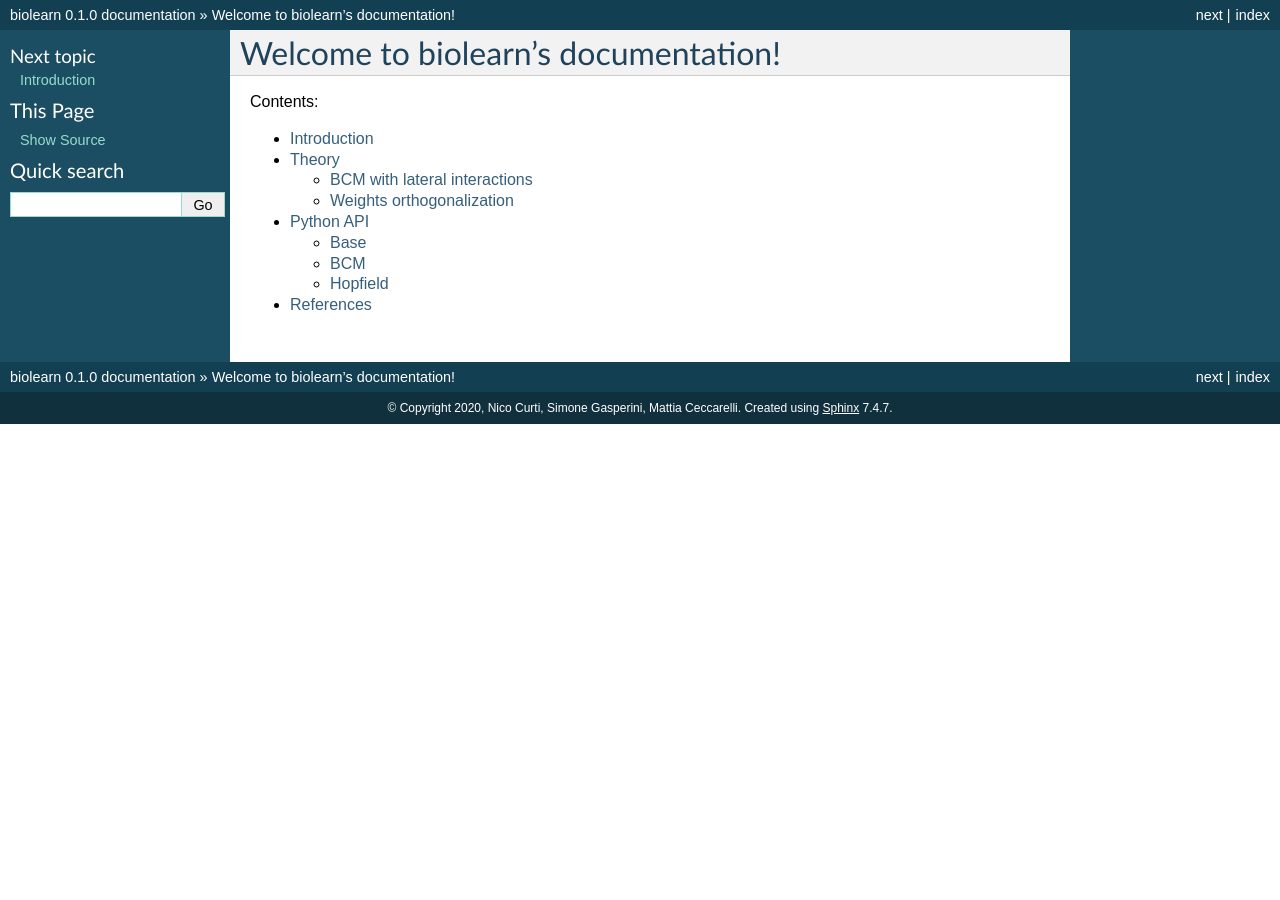
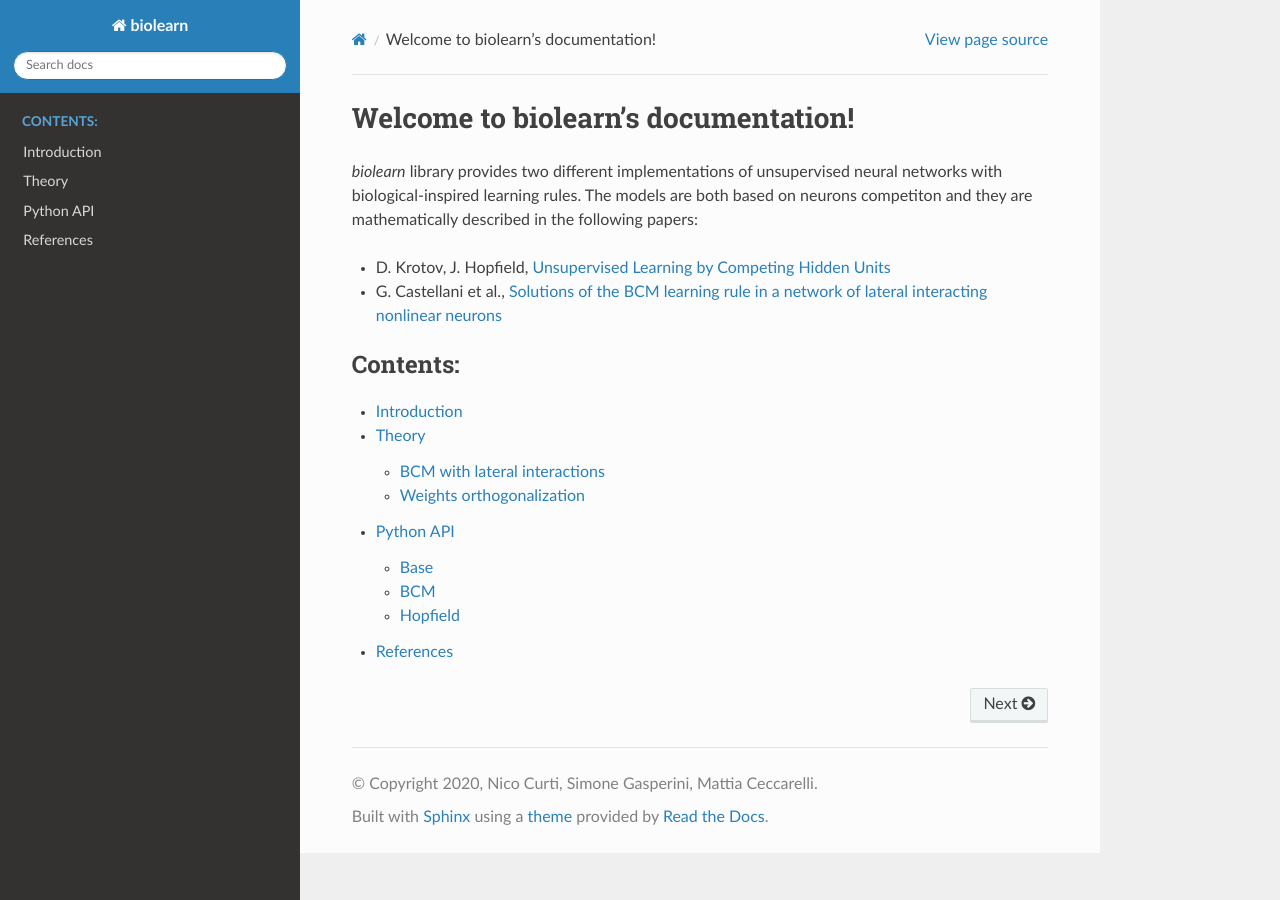
Before and after one commit to SimoneGasperini/biolearn, a Sphinx documentation site: the page built from docs/source/index.rst, in a window 1280 px wide. Built offline with Sphinx 7.4.7 and the Read the Docs theme 2.0.0, drawn with Linux system fonts in a browser that asks for light colours.

Commit message:
working on docs aesthetics

```diff
--- a/docs/source/conf.py
+++ b/docs/source/conf.py
@@ -23,7 +23,9 @@
 # ones.
 extensions = ['sphinx.ext.autodoc',
               'sphinx.ext.napoleon',
-              'sphinx.ext.viewcode'
+              'sphinx.ext.viewcode',
+              'sphinx.ext.intersphinx',
+              'sphinx.ext.mathjax'
 ]
 
 # Add any paths that contain templates here, relative to this directory.
@@ -39,10 +41,4 @@
 
 # The theme to use for HTML and HTML Help pages.  See the documentation for
 # a list of builtin themes.
-#
-html_theme = 'classic'
-
-# Add any paths that contain custom static files (such as style sheets) here,
-# relative to this directory. They are copied after the builtin static files,
-# so a file named "default.css" will overwrite the builtin "default.css".
-html_static_path = []
+html_theme = 'sphinx_rtd_theme'
--- a/docs/source/index.rst
+++ b/docs/source/index.rst
@@ -1,11 +1,22 @@
 .. biolearn documentation master file, created by
    sphinx-quickstart on Wed Jan 20 17:29:30 2021.
-   You can adapt this file completely to your liking, but it should at least
-   contain the root `toctree` directive.
+   You can adapt this file completely to your liking, but it should
+   at least contain the root `toctree` directive.
 
 
 Welcome to biolearn's documentation!
 ====================================
+
+`biolearn` library provides two different implementations of unsupervised
+neural networks with biological-inspired learning rules.
+The models are both based on neurons competiton and they are mathematically
+described in the following papers:
+
+-  D. Krotov, J. Hopfield,
+   `Unsupervised Learning by Competing Hidden Units <https://arxiv.org/abs/1806.10181>`__
+
+-  G. Castellani et al.,
+   `Solutions of the BCM learning rule in a network of lateral interacting nonlinear neurons <https://pubmed.ncbi.nlm.nih.gov/10378187/>`__
 
 .. toctree::
    :maxdepth: 4
--- a/docs/source/introduction.rst
+++ b/docs/source/introduction.rst
@@ -8,7 +8,7 @@
 neural networks are similar, the supervised training based on
 backpropagation and the biological learning rules are unrelated.
 
-In the paper by `D. Krotov and J. J.
+In the paper by `D. Krotov and J.
 Hopfield <https://arxiv.org/abs/1806.10181>`__ (Ref. [1]), it is
 proposed an unusual learning rule, which has a degree of biological
 plausibility, and which is motivated by well known ideas in
```
Also changed, not shown: README.md (+3 -3 lines).
